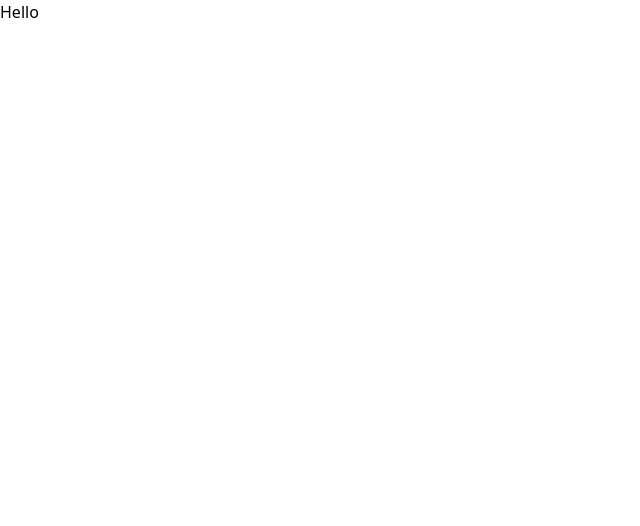
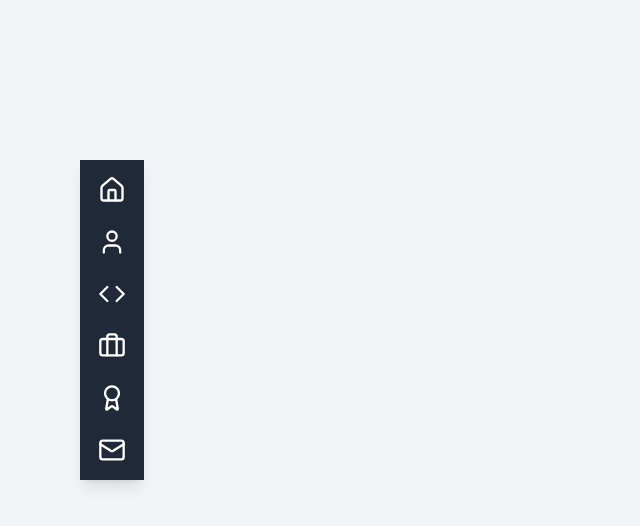
Before and after one commit to Padmavathi-SJ/Personal_Portfolio, a React (Vite) app in the folder client/: page / in a window 1280 px wide. Shown: the top 526 px of the page, without its empty margins (0-640 px from the left). Built offline with nearby package versions, Linux system fonts and the light colour scheme.

Commit message:
Loader updated

```diff
--- a/client/package.json
+++ b/client/package.json
@@ -10,8 +10,11 @@
     "preview": "vite preview"
   },
   "dependencies": {
+    "framer-motion": "^12.4.7",
+    "lucide-react": "^0.475.0",
     "react": "^19.0.0",
     "react-dom": "^19.0.0",
+    "react-router-dom": "^7.2.0",
     "tailwindcss": "^3.4.17"
   },
   "devDependencies": {
--- a/client/src/App.jsx
+++ b/client/src/App.jsx
@@ -1,16 +1,21 @@
-import { useState } from 'react'
-import './App.css'
+import { useEffect, useState } from "react";
+import Loader from "./Components/Loader";
+import Home from "./Components/Home";
+import "./App.css";
 
 function App() {
-  const [count, setCount] = useState(0)
+  const [loading, setLoading] = useState(true);
+
+  useEffect(() => {
+    const timer = setTimeout(() => setLoading(false), 5000);
+    return () => clearTimeout(timer);
+  }, []);
 
   return (
     <>
-      <div>
-        <h1>Hello</h1>
-       </div>
+      {loading ? <Loader /> : <Home />}
     </>
-  )
+  );
 }
 
-export default App
+export default App;
--- /dev/null
+++ b/client/src/Components/Home.jsx
@@ -0,0 +1,13 @@
+import Sidebar from './SideBar'
+
+
+const Home = () => {
+  return (
+    <div className="flex flex-col min-h-screen bg-gray-100">
+      <Sidebar />
+
+    </div>
+  );
+};
+
+export default Home;
--- /dev/null
+++ b/client/src/Components/Loader.jsx
@@ -0,0 +1,29 @@
+import { useEffect, useState } from "react";
+import { motion } from "framer-motion";
+import { Code } from "lucide-react";
+
+const Loader = () => {
+  const [loading, setLoading] = useState(true);
+
+  useEffect(() => {
+    const timer = setTimeout(() => setLoading(false), 5000);
+    return () => clearTimeout(timer);
+  }, []);
+
+  if (!loading) return null;
+
+  return (
+    <div className="flex items-center justify-center min-h-screen bg-gray-900 text-white">
+      <motion.div
+        initial={{ rotate: 0 }}
+        animate={{ rotate: 360 }}
+        transition={{ duration: 2, repeat: Infinity, ease: "linear" }}
+        className="flex flex-col items-center"
+      >
+        <Code size={80} className="text-blue-500 mb-4" />
+      </motion.div>
+    </div>
+  );
+};
+
+export default Loader;
--- /dev/null
+++ b/client/src/Components/SideBar.jsx
@@ -0,0 +1,16 @@
+import { Home, User, Briefcase, Award, Mail, Code } from "lucide-react";
+
+const Sidebar = () => {
+  return (
+    <div className="fixed top-40 left-20 h-50 w-16 flex flex-col items-center bg-gray-800 text-white shadow-lg p-4 space-y-6">
+      <Home size={28} className="hover:text-blue-400 cursor-pointer" />
+      <User size={28} className="hover:text-blue-400 cursor-pointer" />
+      <Code size={28} className="hover:text-blue-400 cursor-pointer" />
+      <Briefcase size={28} className="hover:text-blue-400 cursor-pointer" />
+      <Award size={28} className="hover:text-blue-400 cursor-pointer" />
+      <Mail size={28} className="hover:text-blue-400 cursor-pointer" />
+    </div>
+  );
+};
+
+export default Sidebar;
```
Also changed, not shown: 1 other file (tests, documents, lock files or other folders).
